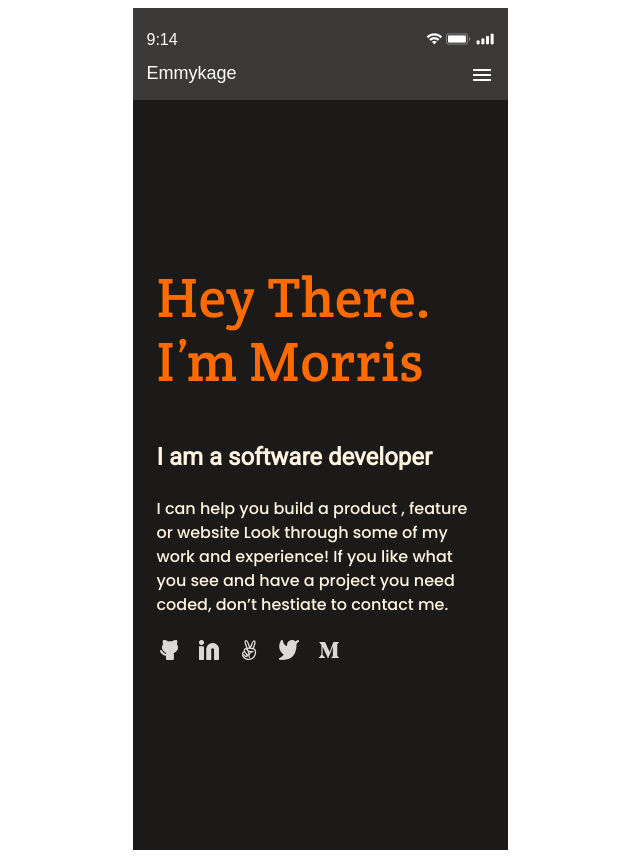
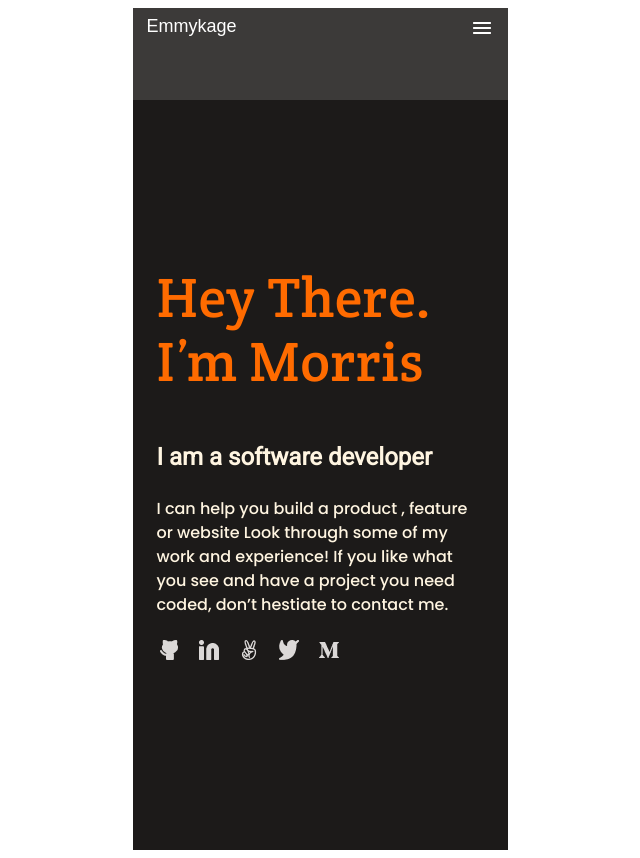
Before and after one commit to Emmykage/portfolio, a website: page index.html in a window 1280 px wide. Shown: the whole page, without its empty margins (320-960 px from the left). Drawn offline with Linux system fonts and the light colour scheme.

Commit message:
remove status bar
removed status bar of elements because it shouldn't be part of the project and not a part of the design design.

```diff
--- a/index.html
+++ b/index.html
@@ -15,14 +15,7 @@
         <header>
 
             <nav class="top">
-                <div class="app-bar">
-                    <span>9:14</span>
-                    <div class="network-bar">
-                        <img src="Normal_Button/Tertiary/Status_Bars/Wifi.png" alt="wifi">
-                        <img src="Normal_Button/Tertiary/Status_Bars/Battery.png" alt="battery">
-                        <img src="Normal_Button/Tertiary/Status_Bars/Cellular_Connection.png" alt="connectivity">
-                    </div>
-                </div>
+
                 <div class="toolbar">
                     <div class="logo"><a href="#">Emmykage</a> </div>
                         <div class="menu-bar"><img src="Normal_button/Tertiary/Icons/Icon-Menu.png" alt="menu"></div>
```
